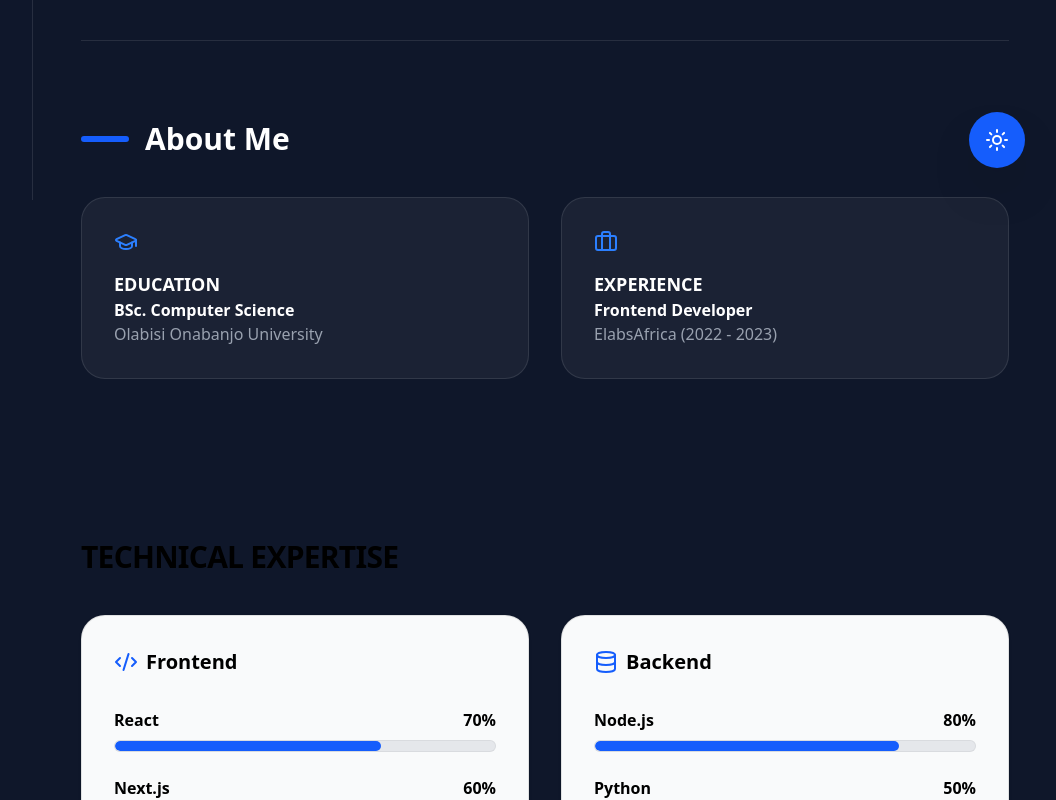
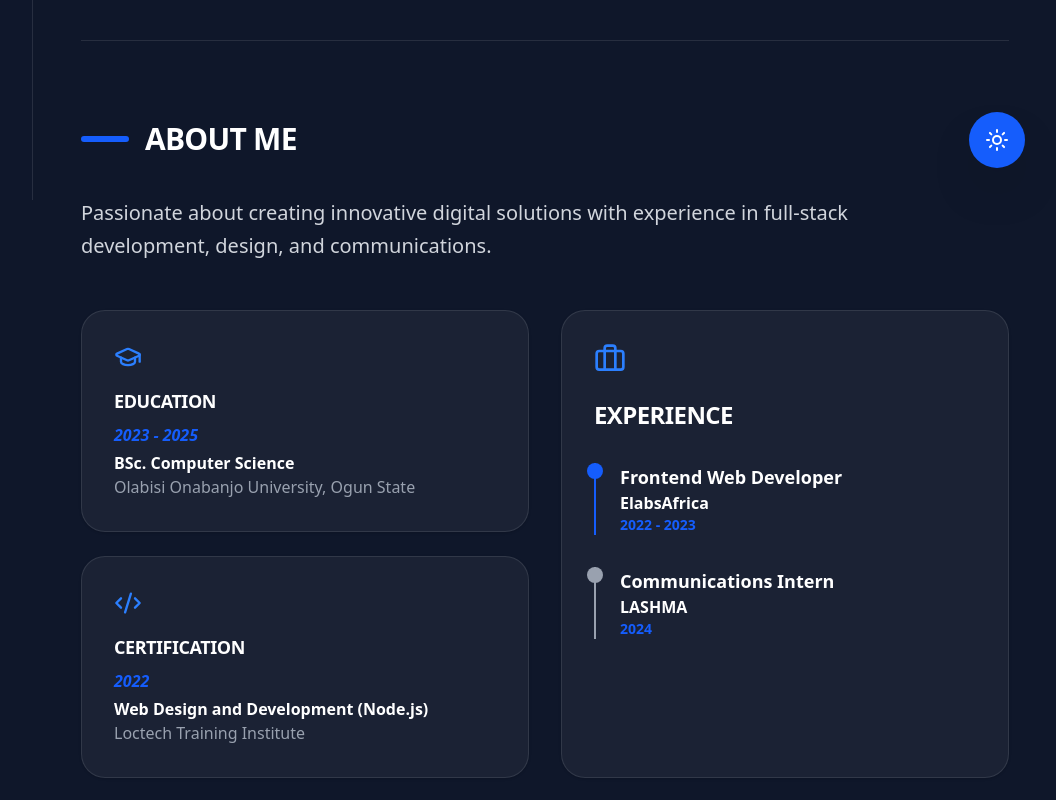
Before and after one commit to Damiyyo/Dami-Portfolio, a React (Vite) app: page / in a window 1280 px wide. Shown: the part 600-1400 px from the top of the page, without its empty margins (223-1279 px from the left). Built offline with nearby package versions, Linux system fonts and the light colour scheme.

Commit message:
fix: restore missing education and experience details

```diff
--- a/src/components/About.tsx
+++ b/src/components/About.tsx
@@ -3,30 +3,72 @@ import { motion } from 'framer-motion';
 import { GraduationCap, Code2, Briefcase } from 'lucide-react';
 
 export const About: React.FC<{ isDarkMode: boolean }> = ({ isDarkMode }) => {
-  const cardStyle = isDarkMode
-    ? "bg-white/5 border-white/10 text-white"
-    : "bg-gray-50 border-black/10 text-black";
+  // Shared card style that adapts to the theme
+  const cardStyle = `p-8 rounded-3xl border transition-all duration-500 shadow-sm ${
+    isDarkMode
+      ? 'bg-white/5 border-white/10 text-white hover:bg-white/10'
+      : 'bg-gray-50 border-black/10 text-black hover:bg-white hover:shadow-md'
+  }`;
+
+  const subTextStyle = isDarkMode ? 'text-gray-400' : 'text-gray-600';
 
   return (
-    <section id="about" className={`py-20 border-t ${isDarkMode ? 'border-white/10' : 'border-black/5'}`}>
-      <motion.div initial={{ opacity: 0 }} whileInView={{ opacity: 1 }}>
-        <h2 className="text-3xl font-black mb-10 flex items-center gap-4">
+    <section id="about" className={`py-20 border-t transition-colors duration-500 ${isDarkMode ? 'border-white/10' : 'border-black/5'}`}>
+      <motion.div
+        initial={{ opacity: 0, y: 30 }}
+        whileInView={{ opacity: 1, y: 0 }}
+        viewport={{ once: true }}
+      >
+        <h2 className="text-3xl font-black mb-10 flex items-center gap-4 uppercase tracking-tight">
           <span className="w-12 h-1.5 bg-blue-600 rounded-full" /> About Me
         </h2>
 
-        <div className="grid grid-cols-1 md:grid-cols-2 gap-8">
-          <div className={`p-8 rounded-3xl border transition-all ${cardStyle}`}>
-            <GraduationCap className="text-blue-500 mb-4" />
-            <h3 className="font-black text-lg">EDUCATION</h3>
-            <p className="font-bold">BSc. Computer Science</p>
-            <p className={isDarkMode ? 'text-gray-400' : 'text-gray-600'}>Olabisi Onabanjo University</p>
+        <p className={`text-xl font-medium mb-12 max-w-3xl leading-relaxed ${isDarkMode ? 'text-gray-300' : 'text-black'}`}>
+          Passionate about creating innovative digital solutions with experience in full-stack development, design, and communications.
+        </p>
+
+        <div className="grid grid-cols-1 lg:grid-cols-2 gap-8">
+          {/* Education & Certification Column */}
+          <div className="space-y-6">
+            <div className={cardStyle}>
+              <GraduationCap className="text-blue-500 mb-4" size={28} />
+              <h3 className="font-black text-lg uppercase tracking-tight mb-2">Education</h3>
+              <p className="font-bold text-blue-600 italic">2023 - 2025</p>
+              <p className="font-black mt-1">BSc. Computer Science</p>
+              <p className={subTextStyle}>Olabisi Onabanjo University, Ogun State</p>
+            </div>
+
+            <div className={cardStyle}>
+              <Code2 className="text-blue-500 mb-4" size={28} />
+              <h3 className="font-black text-lg uppercase tracking-tight mb-2">Certification</h3>
+              <p className="font-bold text-blue-600 italic">2022</p>
+              <p className="font-black mt-1">Web Design and Development (Node.js)</p>
+              <p className={subTextStyle}>Loctech Training Institute</p>
+            </div>
           </div>
 
-          <div className={`p-8 rounded-3xl border transition-all ${cardStyle}`}>
-            <Briefcase className="text-blue-500 mb-4" />
-            <h3 className="font-black text-lg">EXPERIENCE</h3>
-            <p className="font-bold">Frontend Developer</p>
-            <p className={isDarkMode ? 'text-gray-400' : 'text-gray-600'}>ElabsAfrica (2022 - 2023)</p>
+          {/* Work Experience Column */}
+          <div className={cardStyle}>
+            <Briefcase className="text-blue-500 mb-6" size={32} />
+            <h3 className="text-2xl font-black mb-8 uppercase tracking-tight">Experience</h3>
+
+            <div className="space-y-8">
+              {/* ElabsAfrica */}
+              <div className="relative pl-6 border-l-2 border-blue-600">
+                <div className="absolute -left-[9px] top-0 w-4 h-4 bg-blue-600 rounded-full" />
+                <p className="font-black text-lg">Frontend Web Developer</p>
+                <p className="font-bold">ElabsAfrica</p>
+                <p className="text-blue-600 font-bold text-sm">2022 - 2023</p>
+              </div>
+
+              {/* LASHMA */}
+              <div className="relative pl-6 border-l-2 border-gray-400">
+                <div className="absolute -left-[9px] top-0 w-4 h-4 bg-gray-400 rounded-full" />
+                <p className="font-black text-lg">Communications Intern</p>
+                <p className="font-bold">LASHMA</p>
+                <p className="text-blue-600 font-bold text-sm">2024</p>
+              </div>
+            </div>
           </div>
         </div>
       </motion.div>
```
